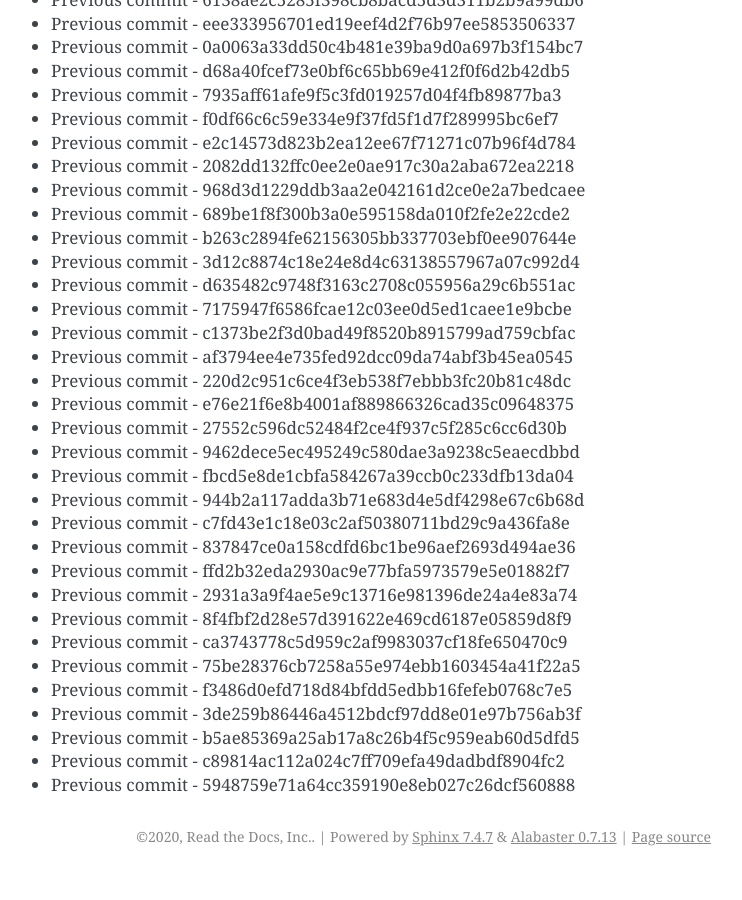
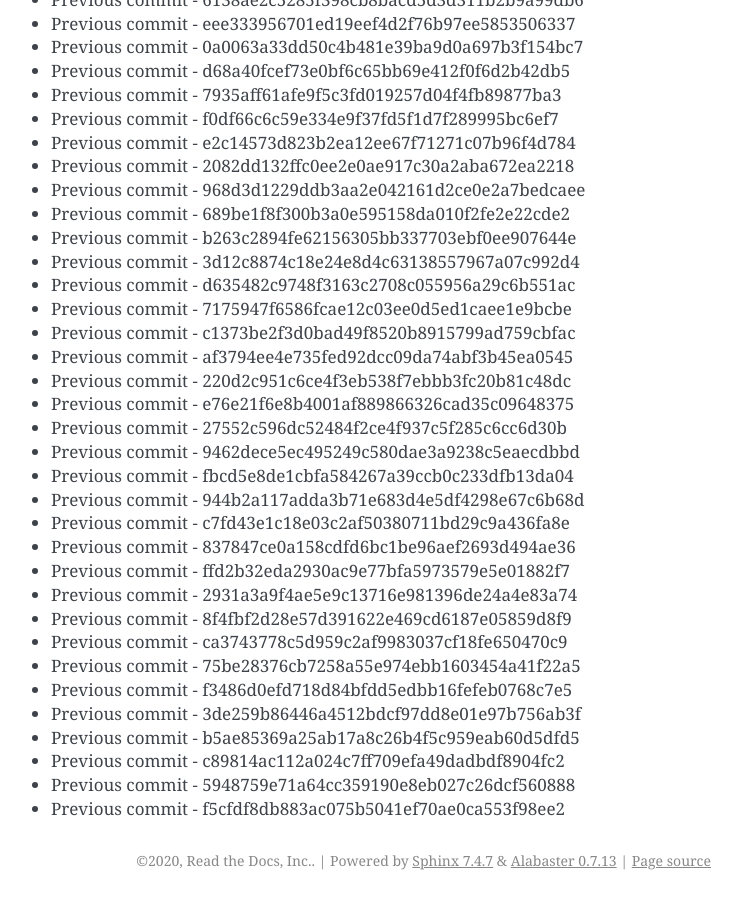
Before and after one commit to readthedocs/rtd-git-stresstest, a Sphinx documentation site: the page built from docs/updates.rst, in a window 1280 px wide and 900 px high, scrolled down 31782 px. Shown: the whole window, without its empty margins (399-1141 px from the left). Built offline with Sphinx 7.4.7, drawn with Linux system fonts in a browser that asks for light colours; before the commit the page ends 32658 px from its top, so only the background shows below that.

Commit message:
Generating commit from previous: f5cfdf8db883ac075b5041ef70ae0ca553f98ee2

```diff
--- a/docs/updates.rst
+++ b/docs/updates.rst
@@ -1367,3 +1367,4 @@ It can be tested for any performance characteristics.
 * Previous commit - b5ae85369a25ab17a8c26b4f5c959eab60d5dfd5
 * Previous commit - c89814ac112a024c7ff709efa49dadbdf8904fc2
 * Previous commit - 5948759e71a64cc359190e8eb027c26dcf560888
+* Previous commit - f5cfdf8db883ac075b5041ef70ae0ca553f98ee2
```
